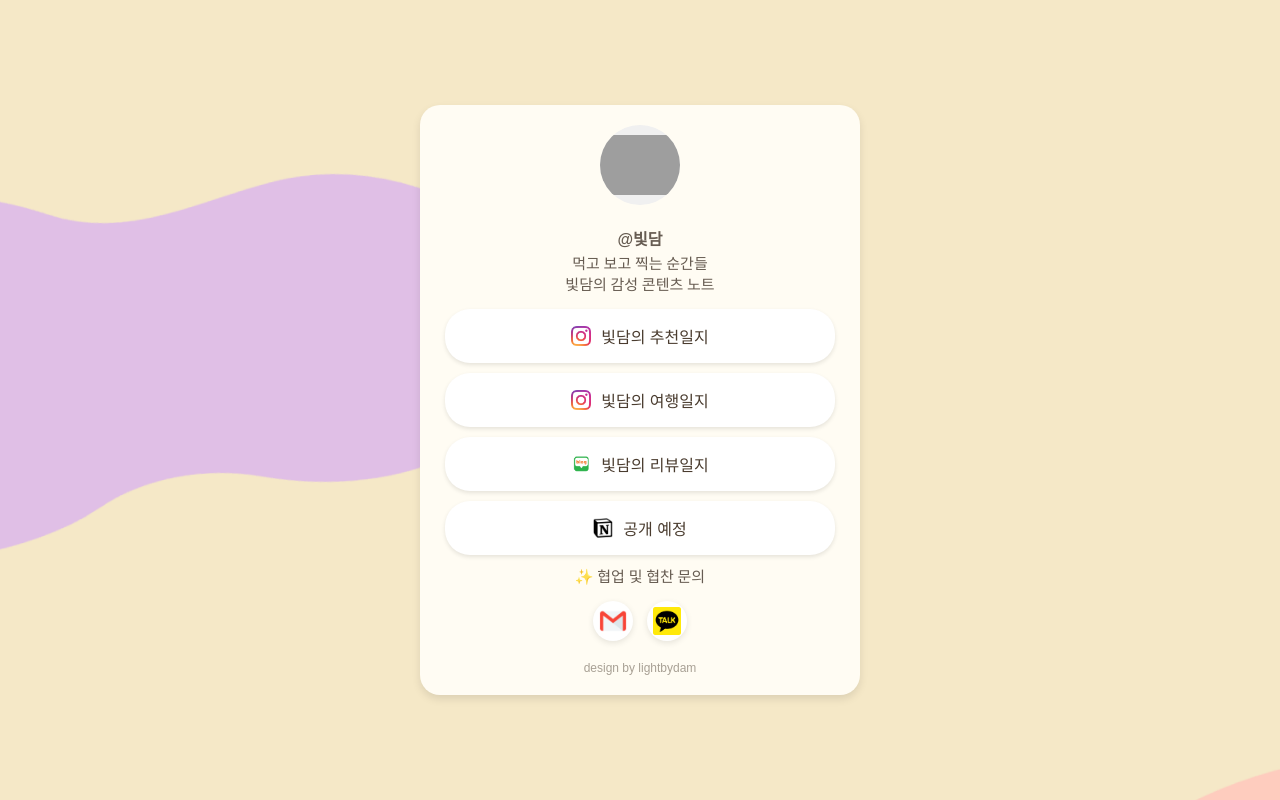
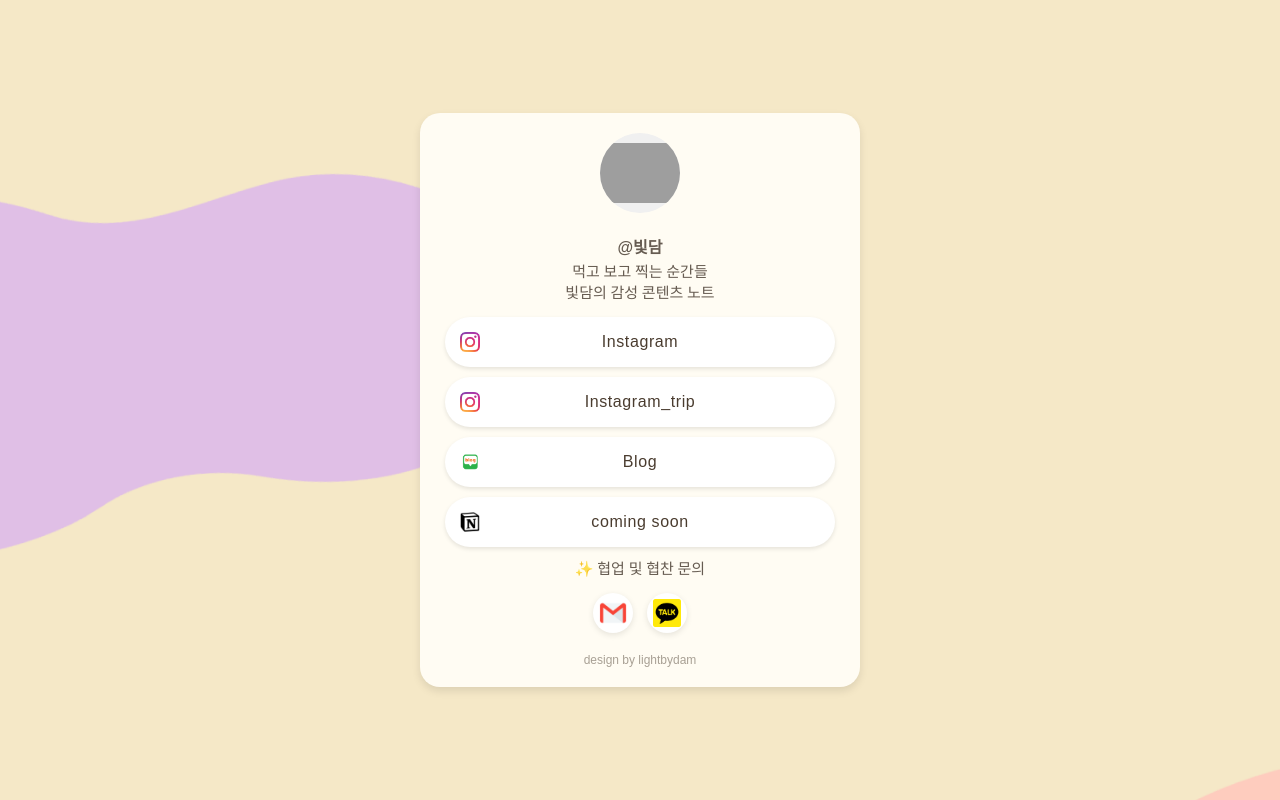
Before and after one commit to SeungHwanO/lightbydamCard, a website built with webpack: page index.html in a window 1280 px wide. Built offline with nearby package versions, Linux system fonts and the light colour scheme; grey boxes are pictures that could not be loaded.

Commit message:
1. link-button -> item layout 변경 - logoImg 좌측 정렬 - text 가운데 정렬
2. font요소 변경
letter-spacing: 0.6px

```diff
--- a/index.html
+++ b/index.html
@@ -3,7 +3,7 @@
 <head>
   <meta charset="UTF-8">
   <meta name="viewport" content="width=device-width, initial-scale=1.0">
-  <title>빛담 프로필</title>
+  <title>빛담</title>
 
   <!-- 웹 폰트 -->
   <link href="https://fonts.googleapis.com/css2?family=Gowun+Dodum&display=swap" rel="stylesheet">
@@ -44,22 +44,22 @@
   <!-- 링크 버튼들 -->
   <a href="https://www.instagram.com/lightbydam" class="link-button">
     <img class="social-icons" src="img/instaLogo.png" alt="Instagram">
-    빛담의 추천일지
+    <p class="social-text">Instagram</p>
   </a>
 
   <a href="https://www.instagram.com/lightbydam_trip" class="link-button">
     <img class="social-icons" src="img/instaLogo.png" alt="Instagram Trip">
-    빛담의 여행일지
+    <p class="social-text">Instagram_trip</p>
   </a>
 
   <a href="https://m.blog.naver.com/h2me_film" class="link-button">
     <img class="social-icons" src="img/blogIcon.png" alt="Naver Blog">
-    빛담의 리뷰일지
+    <p class="social-text">Blog</p>
   </a>
 
   <a href="https://seunghwano.github.io/lightbydamCard/" class="link-button">
     <img class="social-icons" src="img/notionIcon.png" alt="Notion">
-    공개 예정
+    <p class="social-text">coming soon</p>
   </a>
 
   <!-- 협업 안내 -->
--- a/style.css
+++ b/style.css
@@ -87,10 +87,9 @@ h4 {
    🔹 링크 버튼 영역
 ============================== */
 .link-button {
+    position: relative; /* 기준점 */
     display: flex;
     align-items: center;
-    gap: 10px;
-    justify-content: center;
     width: 90%;
     margin: 10px auto;
     padding: 15px;
@@ -100,7 +99,6 @@ h4 {
     border-radius: 25px;
     font-size: 16px;
     box-shadow: 0 2px 4px rgba(0, 0, 0, 0.1);
-    transition: background-color 0.3s;
 }
 
 .link-button:hover {
@@ -108,10 +106,20 @@ h4 {
 }
 
 .link-button img.social-icons {
+    flex-shrink: 0;
     width: 20px;
     height: 20px;
-    display: inline-block;
     margin: 0;
+}
+
+.link-button p.social-text {
+    position: absolute;
+    left: 50%;
+    transform: translateX(-50%);
+    margin: 0;
+    white-space: nowrap;
+    z-index: 0; /* 아이콘과 겹칠 경우 조정 */
+    letter-spacing: 0.6px;
 }
 
 /* ==============================
@@ -119,7 +127,7 @@ h4 {
 ============================== */
 .social-icons {
     display: flex;
-    justify-content: center;
+    justify-content: left;
     gap: 15px;
     margin-bottom: 20px;
 }
```
